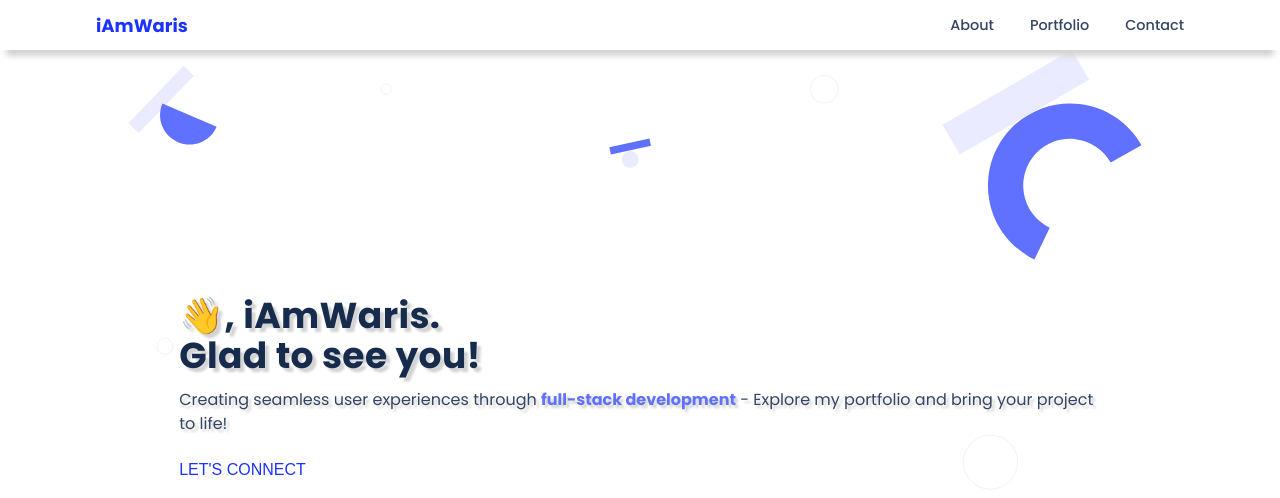
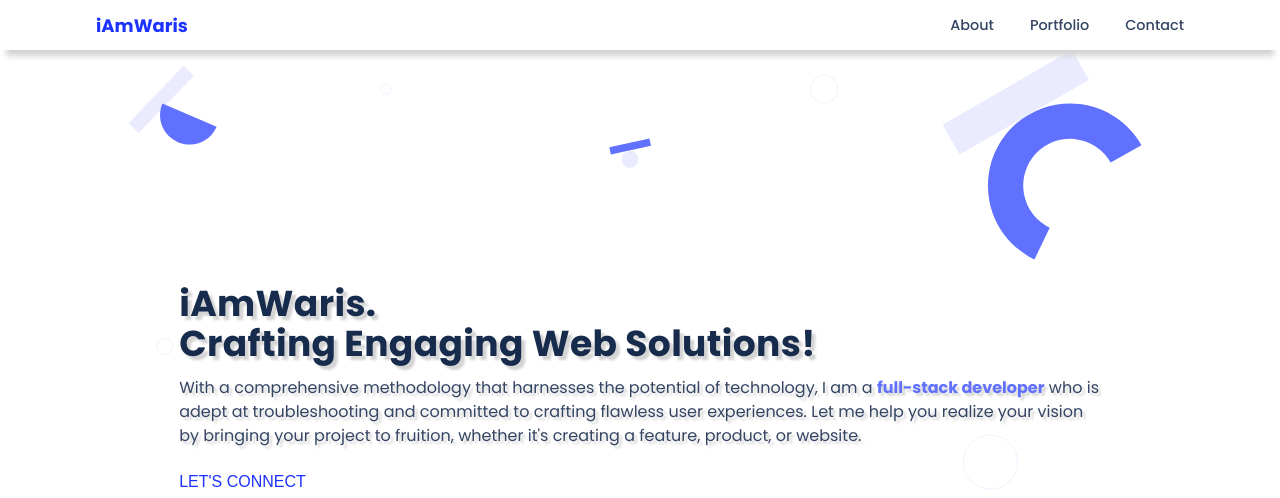
Before and after one commit to iAmWaris97/waris-portfolio, a website: page index.html in a window 1280 px wide. Shown: the top 498 px of the page. Drawn offline with nearby package versions, Linux system fonts and the light colour scheme.

Commit message:
Fix headline content

```diff
--- a/index.html
+++ b/index.html
@@ -38,12 +38,11 @@
       <section class="headline">
         <div>
           <h1 class="headline-text drop-in">
-            👋, iAmWaris. <br />
-            Glad to see you!
+            iAmWaris.<br />
+            Crafting Engaging Web Solutions!
           </h1>
           <h2 class="supporting-text drop-in-1">
-            Creating seamless user experiences through <strong>full-stack development</strong> - Explore my portfolio
-            and bring your project to life!
+            With a comprehensive methodology that harnesses the potential of technology, I am a <strong>full-stack developer</strong> who is adept at troubleshooting and committed to crafting flawless user experiences. Let me help you realize your vision by bringing your project to fruition, whether it's creating a feature, product, or website.
           </h2>
           <button type="button" class="connect drop-in-2">LET'S CONNECT</button>
 
```
